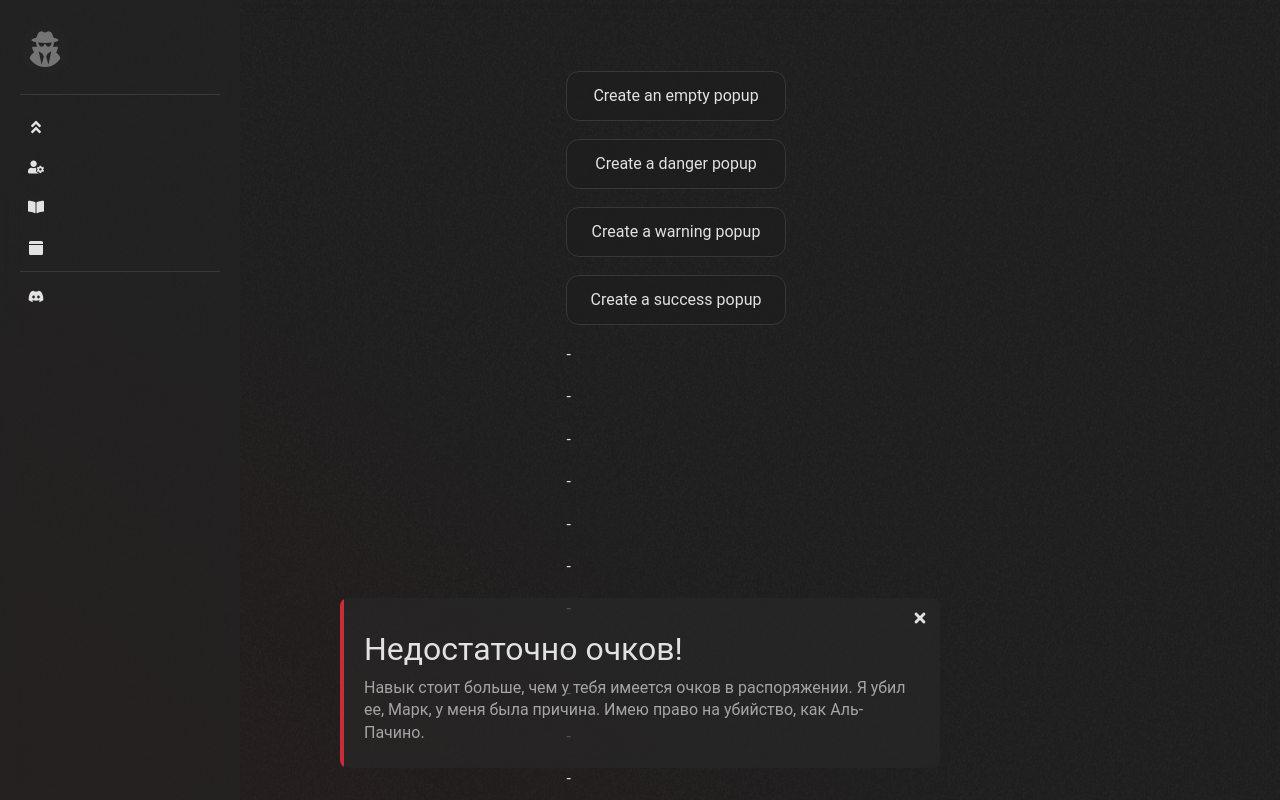
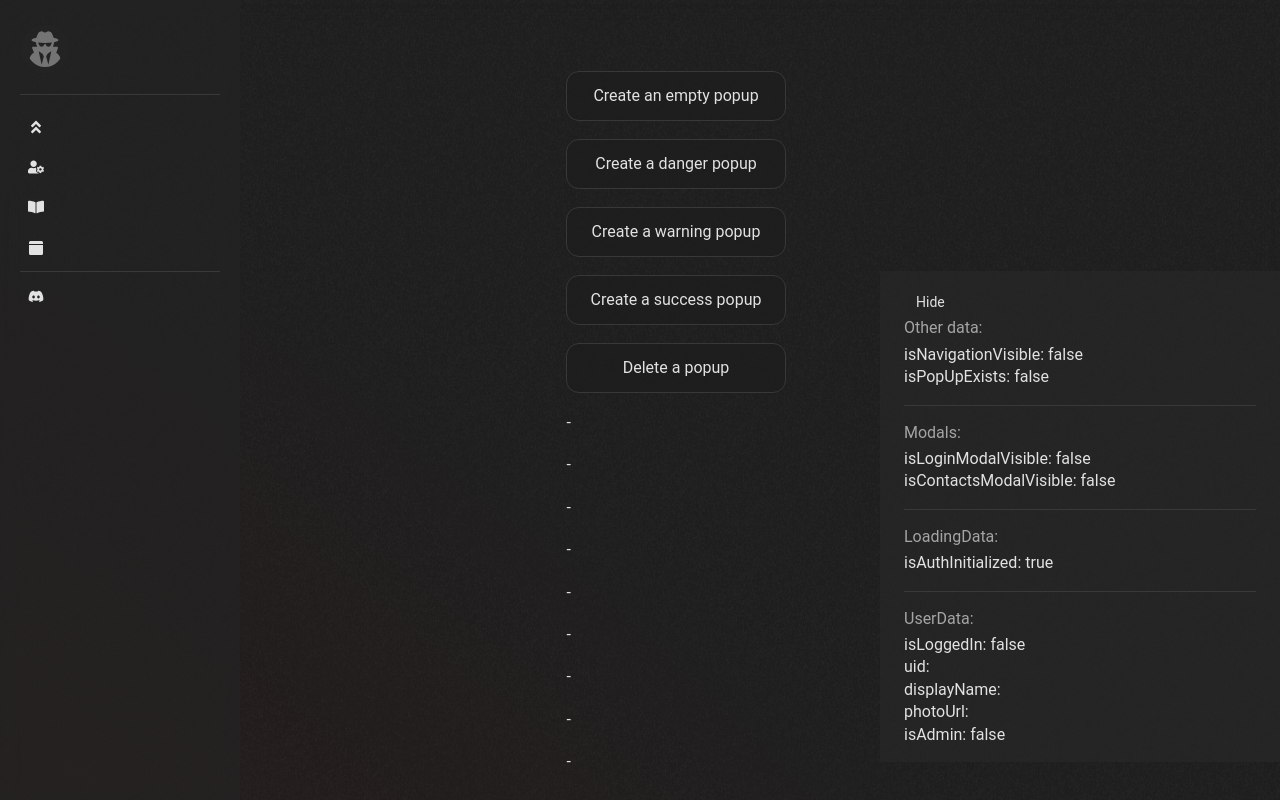
Before and after one commit to Ullus96/enlisted-stats, a Vue app: page /test in a window 1280 px wide. Shown: the top 800 px of the page. Built offline with nearby package versions, Linux system fonts and the light colour scheme; no server answers.

Commit message:
Add createPopUp and deletePopUp functionality with transition animations

```diff
--- a/src/App.vue
+++ b/src/App.vue
@@ -5,15 +5,12 @@
 		id="visible-screen-40"
 		v-if="isAnyModalVisible || isAnyDialogVisible"
 	></div>
-	<div class="screen-bottom" id="screen-bottom"></div>
-	<PopUpComponent
-		:type="'danger'"
-		:title="'Недостаточно очков!'"
-		:desc="'Навык стоит больше, чем у тебя имеется очков в распоряжении. Я убил ее, Марк, у меня была причина. Имею право на убийство, как Аль-Пачино.'"
-	/>
+	<div class="screen-bottom" id="screen-bottom">
+		<PopUpHandler />
+	</div>
 	<div class="page-wrapper" id="page">
 		<auth-init></auth-init>
-		<!-- <vuex-debug></vuex-debug> -->
+		<vuex-debug></vuex-debug>
 		<the-aside></the-aside>
 		<main class="main">
 			<router-view></router-view>
@@ -27,7 +24,7 @@ import AuthInit from './components/auth/AuthInit.vue';
 import VuexDebug from './components/debug/VuexDebug.vue';
 import { computed, defineComponent } from 'vue';
 import { useStore } from 'vuex';
-import PopUpComponent from './components/ui/PopUpComponent.vue';
+import PopUpHandler from './components/popup/PopUpHandler.vue';
 
 export default defineComponent({
 	name: 'App',
@@ -35,7 +32,7 @@ export default defineComponent({
 		TheAside,
 		AuthInit,
 		VuexDebug,
-		PopUpComponent,
+		PopUpHandler,
 	},
 	setup() {
 		const store = useStore();
--- a/src/components/debug/VuexDebug.vue
+++ b/src/components/debug/VuexDebug.vue
@@ -5,6 +5,7 @@
 		</button>
 		<p class="debug__title">Other data:</p>
 		<p>isNavigationVisible: {{ $store.state.isNavigationVisible }}</p>
+		<p>isPopUpExists: {{ $store.state.isPopUpExists }}</p>
 		<div class="aside__line debug__line"></div>
 		<p class="debug__title">Modals:</p>
 		<p v-for="(line, key) in store.state.modal" :key="line">
--- /dev/null
+++ b/src/components/popup/PopUpHandler.vue
@@ -0,0 +1,96 @@
+<template>
+	<transition
+		:name="popUpData.type === 'danger' ? 'shake' : 'fade'"
+		mode="out-in"
+	>
+		<PopUpComponent
+			v-if="isPopUpExists"
+			:key="popUpData.id"
+			:type="popUpData.type"
+			:title="popUpData.title"
+			:desc="popUpData.desc"
+		/>
+	</transition>
+	<div></div>
+</template>
+
+<script lang="ts">
+import { computed, defineComponent, Ref, ref } from 'vue';
+import PopUpComponent from '@/components/ui/PopUpComponent.vue';
+import { useStore } from 'vuex';
+
+export default defineComponent({
+	components: { PopUpComponent },
+	setup() {
+		const store = useStore();
+
+		const isPopUpExists = computed(() => {
+			return store.state.isPopUpExists;
+		});
+
+		const popUpData = computed(() => {
+			return store.state.popUpData;
+		});
+
+		return { isPopUpExists, popUpData };
+	},
+});
+</script>
+
+<style scoped>
+/* анимация тряски */
+@keyframes tilt-n-move-shaking {
+	0% {
+		transform: translate(-50%, 0) rotate(0deg);
+	}
+	25% {
+		transform: translate(calc(-50% + 2px), 2px) rotate(2deg);
+	}
+	50% {
+		transform: translate(-50%, 0) rotate(0deg);
+	}
+	75% {
+		transform: translate(calc(-50% + 2px), 2px) rotate(-2deg);
+	}
+	100% {
+		transform: translate(-50%, 0) rotate(0deg);
+	}
+}
+
+/* классы для shake анимации */
+.shake-enter-active {
+	animation: tilt-n-move-shaking 0.15s ease-in;
+}
+.shake-leave-active {
+	animation: fade-out 0.1s ease-out;
+}
+
+/* анимация fade */
+@keyframes fade-in {
+	from {
+		opacity: 0;
+		transform: translate(-50%, 2rem);
+	}
+	to {
+		opacity: 1;
+		transform: translate(-50%, 0);
+	}
+}
+
+@keyframes fade-out {
+	from {
+		opacity: 1;
+	}
+	to {
+		opacity: 0;
+	}
+}
+
+/* классы для fade анимации */
+.fade-enter-active {
+	animation: fade-in 0.2s ease-in;
+}
+.fade-leave-active {
+	animation: fade-out 0.15s ease-out;
+}
+</style>
--- a/src/components/ui/PopUpComponent.vue
+++ b/src/components/ui/PopUpComponent.vue
@@ -1,6 +1,4 @@
 <template>
-	<template v-if="mounted">
-		<Teleport to="#screen-bottom">
 	<section
 		class="popup"
 		:class="{
@@ -19,12 +17,10 @@
 			{{ desc }}
 		</p>
 	</section>
-		</Teleport>
-	</template>
 </template>
 
 <script lang="ts">
-import { defineComponent, onMounted, PropType, ref } from 'vue';
+import { defineComponent, PropType } from 'vue';
 import IconBase from '@/components/ui/icons/IconBase.vue';
 import IconTimes from '@/components/ui/icons/IconTimes.vue';
 
@@ -44,15 +40,6 @@ export default defineComponent({
 			type: String,
 		},
 	},
-	setup() {
-		const mounted = ref(false);
-		onMounted(() => {
-			mounted.value = true;
-		});
-
-		return {
-			mounted,
-		};
-	},
+	setup() {},
 });
 </script>
--- a/src/css/main.css
+++ b/src/css/main.css
@@ -2136,7 +2136,7 @@ h3 {
   transform: translateX(-50%);
   width: 95%;
   max-width: 60rem;
-  padding: 3.2rem 2rem 2.4rem 2.4rem;
+  padding: 3.2rem 2rem 3.2rem 2.4rem;
   background-color: rgba(39, 39, 39, 0.75);
   border-radius: 0.8rem;
   overflow: hidden;
--- a/src/sass/components/_popup.scss
+++ b/src/sass/components/_popup.scss
@@ -5,7 +5,7 @@
 	transform: translateX(-50%);
 	width: 95%;
 	max-width: 60rem;
-	padding: 3.2rem 2rem 2.4rem 2.4rem;
+	padding: 3.2rem 2rem 3.2rem 2.4rem;
 	background-color: $color-bg-a-500;
 	border-radius: 0.8rem;
 	overflow: hidden;
--- a/src/store/index.ts
+++ b/src/store/index.ts
@@ -9,17 +9,20 @@ export interface DialogState {
 	isDeletingAccount: boolean;
 	isDeletingEvent: boolean;
 }
+
+export interface PopUp {
+	type: 'danger' | 'warning' | 'success' | '';
+	title: string;
+	desc: string;
+	id?: number;
+}
 export interface State {
 	showLoginPopup: boolean;
 	displayName: string;
 	inDevelop: boolean;
 	isNavigationVisible: boolean;
 	isPopUpExists: boolean;
-	popUpData: {
-		type: 'danger' | 'warning' | 'success' | '';
-		title: string;
-		desc: string;
-	};
+	popUpData: PopUp;
 	modal: ModalState;
 	dialog: DialogState;
 	loading: {
@@ -47,6 +50,7 @@ export default createStore<State>({
 			type: '',
 			title: '',
 			desc: '',
+			id: Math.random(),
 		},
 		modal: {
 			isLoginModalVisible: false,
@@ -142,5 +146,19 @@ export default createStore<State>({
 
 			state.dialog[name] = !state.dialog[name];
 		},
+
+		createPopUp(state, payload: PopUp) {
+			state.popUpData = { ...payload };
+			state.popUpData.id = Math.random();
+			state.isPopUpExists = true;
+		},
+
+		deletePopUp(state) {
+			state.popUpData.type = '';
+			state.popUpData.title = '';
+			state.popUpData.desc = '';
+			state.popUpData.id = Math.random();
+			state.isPopUpExists = false;
+		},
 	},
 });
--- a/src/views/TestView.vue
+++ b/src/views/TestView.vue
@@ -12,9 +12,24 @@
 			"
 		>
 			<button class="btn btn-m btn-secondary">Create an empty popup</button>
-			<button class="btn btn-m btn-secondary">Create a danger popup</button>
-			<button class="btn btn-m btn-secondary">Create a warning popup</button>
-			<button class="btn btn-m btn-secondary">Create a success popup</button>
+			<button class="btn btn-m btn-secondary" @click="createPopUp(dangerPopUp)">
+				Create a danger popup
+			</button>
+			<button
+				class="btn btn-m btn-secondary"
+				@click="createPopUp(warningPopUp)"
+			>
+				Create a warning popup
+			</button>
+			<button
+				class="btn btn-m btn-secondary"
+				@click="createPopUp(successPopUp)"
+			>
+				Create a success popup
+			</button>
+			<button class="btn btn-m btn-secondary" @click="deletePopUp">
+				Delete a popup
+			</button>
 			<p>-</p>
 			<p>-</p>
 			<p>-</p>
@@ -40,3 +55,50 @@
 		</div>
 	</div>
 </template>
+
+<script lang="ts">
+import { defineComponent } from 'vue';
+import { useStore } from 'vuex';
+import { PopUp } from '@/store/index';
+
+export default defineComponent({
+	setup() {
+		const store = useStore();
+
+		const dangerPopUp: PopUp = {
+			type: 'danger',
+			title: 'Ахтунг!',
+			desc: 'Все пошло не так!!!',
+		};
+
+		const warningPopUp: PopUp = {
+			type: 'warning',
+			title: 'Нарушение стабильности кристалла Суперматерии',
+			desc: 'Целостность кристалла 80%. Инженерному отделу необходимо вмешаться и стабилиризовать плазма-реакцию!',
+		};
+
+		const successPopUp: PopUp = {
+			type: 'success',
+			title: 'Все хорошо',
+			desc: '',
+		};
+
+		function createPopUp(data: PopUp) {
+			store.commit('deletePopUp');
+			store.commit('createPopUp', data);
+		}
+
+		function deletePopUp() {
+			store.commit('deletePopUp');
+		}
+
+		return {
+			createPopUp,
+			deletePopUp,
+			dangerPopUp,
+			warningPopUp,
+			successPopUp,
+		};
+	},
+});
+</script>
```
Lines whose indentation alone changed are shown as unchanged.
